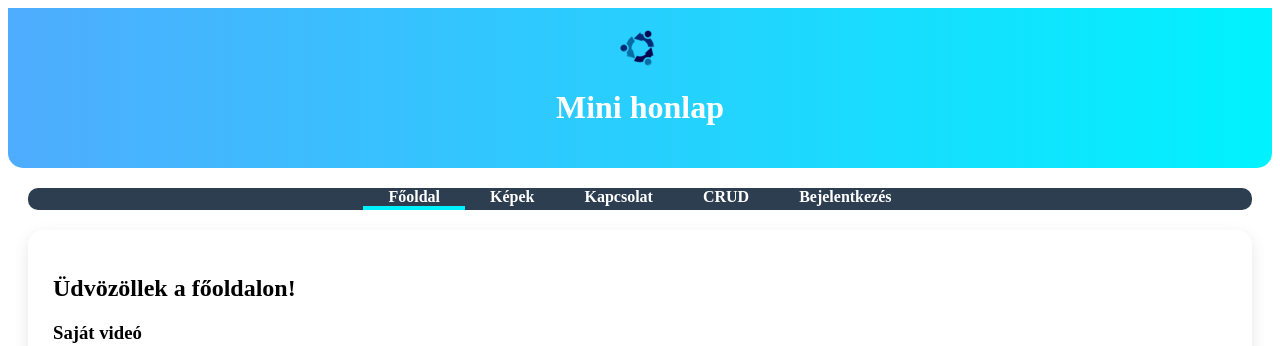
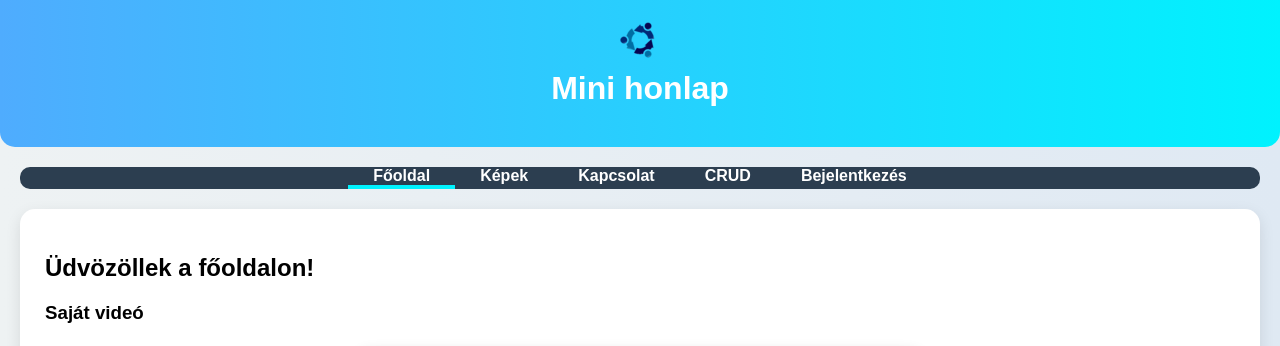
Before and after one commit to tobega2002-crypto/WEB-programozas-gyakorlat-beadando-Toth-Bence-Posvancz-Erik, a PHP site: page / in a window 1280 px wide. Shown: the top 346 px of the page. Run offline with PHP 8.4, Linux system fonts and the light colour scheme.

Commit message:
Update stilus.css

```diff
--- a/styles/stilus.css
+++ b/styles/stilus.css
@@ -12,6 +12,10 @@ header img {
     display: block;
 }
 
+header h1 {
+    margin: 0;
+}
+
 #wrapper {
     margin: 20px;
 }
@@ -19,6 +23,12 @@ header img {
 aside {
     display: block;
     width: 100%;
+}
+
+body {
+    margin: 0;
+    font-family: Arial, sans-serif;
+    background: linear-gradient(to right, #eef2f3, #dfe9f3);
 }
 
 nav {
@@ -49,6 +59,10 @@ nav ul a {
     color: white;
     font-weight: bold;
     transition: 0.3s;
+}
+
+nav ul a:hover {
+    color: #00f2fe;
 }
 
 #content {
```
